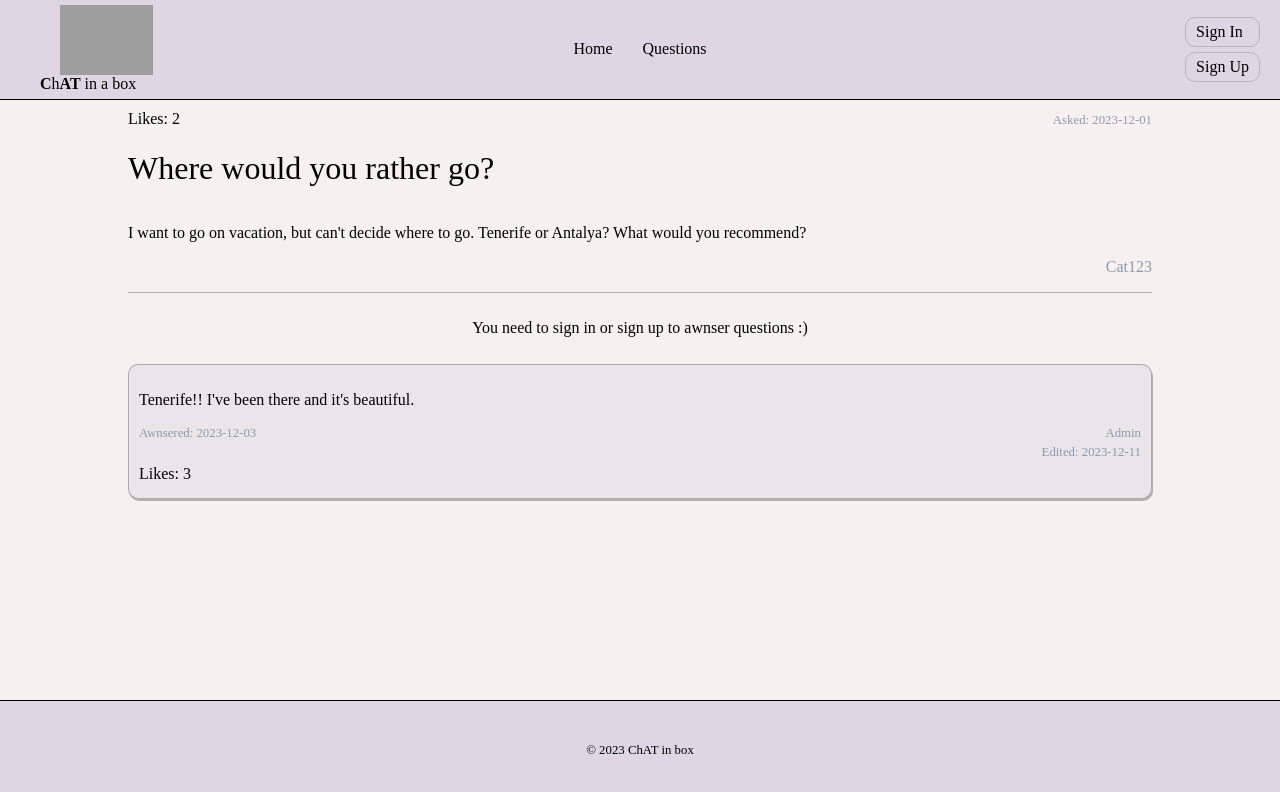
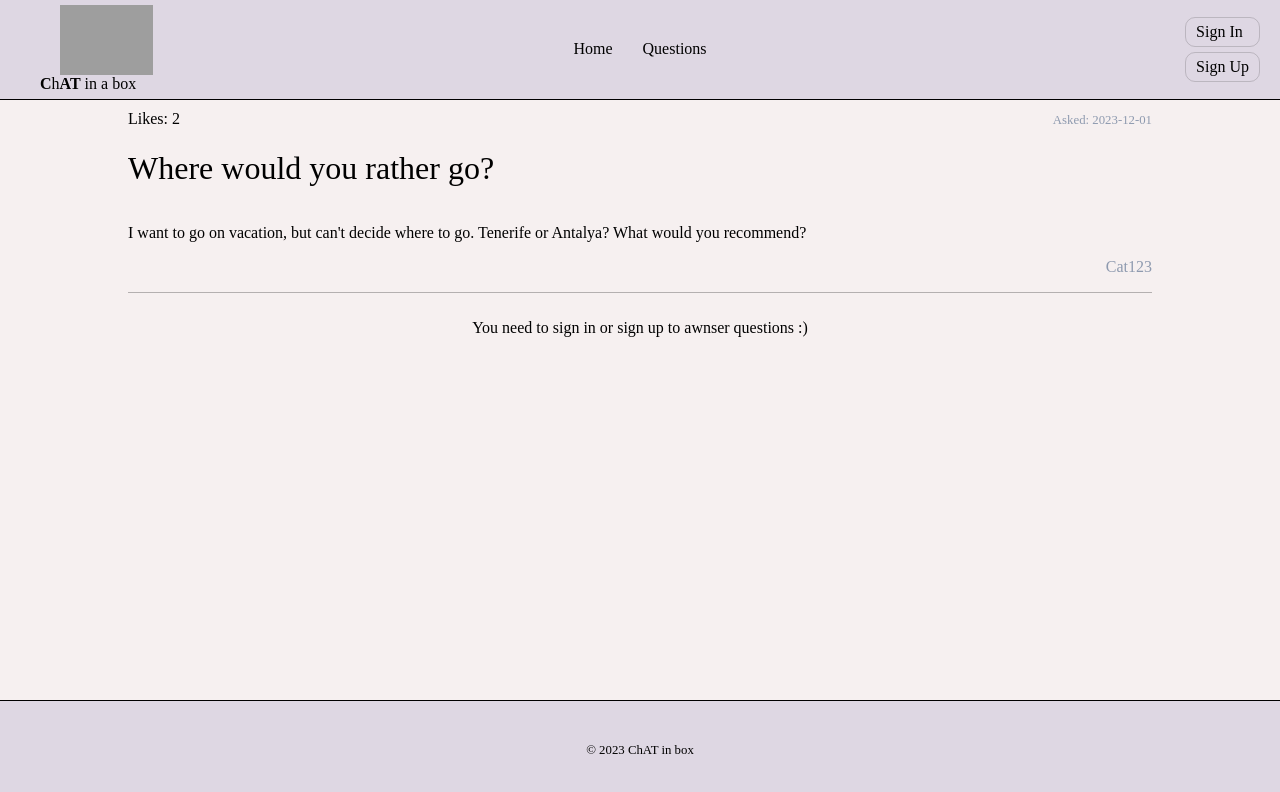
Before and after one commit to OdetaDz/React-atsiskaitymas, a React (Create React App) app in the folder React_atsiskaitymas/: page /questions/1 in a window 1280 px wide. Shown: the top 792 px of the page. Built offline with nearby package versions, Linux system fonts and the light colour scheme; data requests are answered from the project's data file; grey boxes are pictures that could not be loaded; a web font is replaced by a local one.

Commit message:
Atsiskaitymo metu rastos klaidos pataisymas oneQuestion faille

```diff
--- a/React_atsiskaitymas/src/components/pages/oneQuestion/OneQuestion.jsx
+++ b/React_atsiskaitymas/src/components/pages/oneQuestion/OneQuestion.jsx
@@ -273,7 +273,7 @@ const OneQuestion = () => {
                                 >Edit</button>
                                 <button
                                     onClick={() => {
-                                        dispatchQuestions({ type: QuestionsActionTypes.delete, id: id });
+                                        setQuestion({ type: QuestionsActionTypes.delete, id: id });
                                         navigate("/questions/allQuestions")
                                     }}
                                 >Delete</button>
--- a/React_atsiskaitymas/src/data.json
+++ b/React_atsiskaitymas/src/data.json
@@ -49,6 +49,15 @@
       "password": "$2a$08$noYFOLuVBSLrZKSZ1lLGAerO9Vs2Z3xBb5.AW.fPWoZj82BT.olCW",
       "registerDate": "2023-12-11",
       "avatar": "https://comicvine.gamespot.com/a/uploads/scale_small/11/111746/4352099-afb739e01cea4eff83b5b6c1028f7df1.jpg"
+    },
+    {
+      "id": "d2e3e363-1dd9-4b55-a41e-9c29b9e4e481",
+      "userName": "Daffy",
+      "email": "daffy@duck.com",
+      "passwordNormal": "Labas123@",
+      "password": "$2a$08$Lygr9K2rGn8jbybVZKevbeB5H1s5X4cS0.FnrZBs2Tone1n5ZkiIC",
+      "registerDate": "2023-12-12",
+      "avatar": "https://easydrawingguides.com/wp-content/uploads/2021/09/how-to-draw-daffy-duck-featured-image-1200.png"
     }
   ],
   "questions": [
@@ -66,10 +75,10 @@
       "id": 2,
       "creatorId": 1,
       "name": "Which superpower would you choose and why?",
-      "question": "Ability to fly, read minds, breathe underwater, teleportation, super strength, to read fast or talk to animals?",
+      "question": "Ability to fly, read minds, breathe underwater, teleportation, super strength, to read fast or talk to animals? :)",
       "created": "2023-12-03",
       "edited": true,
-      "modified": "2023-12-10",
+      "modified": "2023-12-12",
       "likes": 3
     },
     {
@@ -80,7 +89,7 @@
       "created": "2023-12-07",
       "edited": false,
       "modified": "",
-      "likes": 3
+      "likes": 8
     },
     {
       "id": 4,
@@ -131,6 +140,16 @@
       "edited": false,
       "modified": "",
       "likes": ""
+    },
+    {
+      "id": "59c79ebc-3536-48da-aac5-0528f3813842",
+      "creatorId": 1,
+      "name": "bandymas",
+      "question": "Bandymas123",
+      "created": "2023-12-12",
+      "edited": false,
+      "modified": "",
+      "likes": ""
     }
   ],
   "awnsers": [
@@ -144,17 +163,6 @@
       "edited": true,
       "modified": "2023-12-11",
       "likes": ""
-    },
-    {
-      "id": "9b91a160-89f5-444c-a784-6cc8eb529bc5",
-      "creatorId": 1,
-      "questionId": 1,
-      "creatorUserName": "Admin",
-      "awnser": "Tenerife!! I've been there and it's beautiful. ",
-      "created": "2023-12-03",
-      "edited": true,
-      "modified": "2023-12-11",
-      "likes": 3
     },
     {
       "id": "e60c416b-c89a-450a-9605-956305eed0cf",
@@ -187,7 +195,7 @@
       "awnser": "Depends... If I'm on meds, then the sky is all the colors of rainbow... But if I'm not on my meds, then it's gray...",
       "edited": true,
       "modified": "2023-12-11",
-      "likes": 0
+      "likes": 4
     },
     {
       "id": "7e842b77-e1d3-40e9-8330-fdb938feee32",
@@ -221,6 +229,17 @@
       "edited": false,
       "modified": "",
       "likes": 0
+    },
+    {
+      "id": "8d021cfb-9d3f-4374-b140-51ff6f24a138",
+      "creatorId": 1,
+      "questionId": 3,
+      "creatorUserName": "Admin",
+      "created": "2023-12-12",
+      "awnser": "Blue color",
+      "edited": true,
+      "modified": "2023-12-12",
+      "likes": 0
     }
   ]
 }
```
